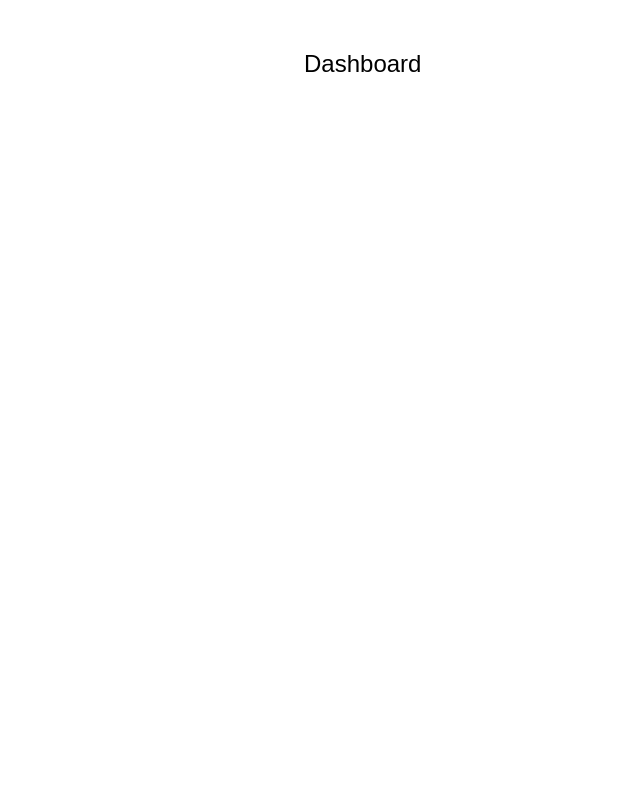
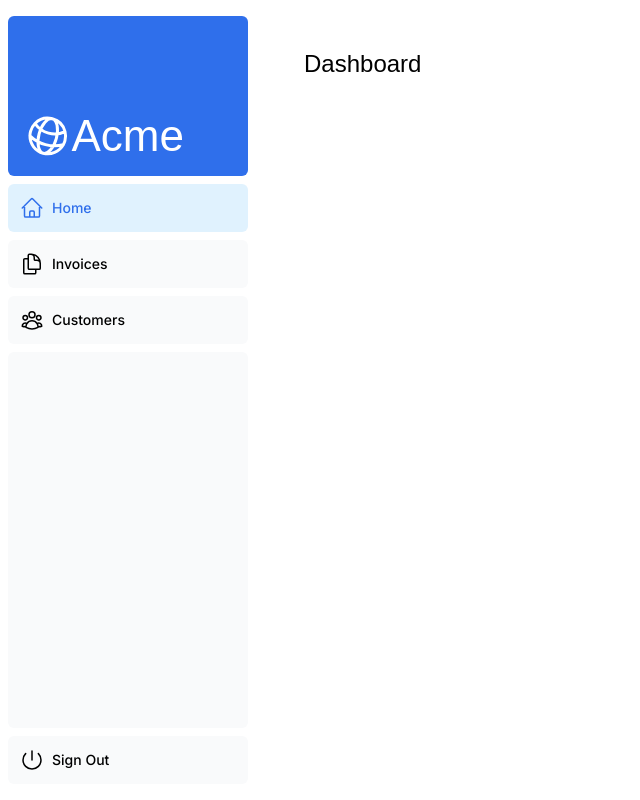
Before and after one commit to purrup/nextjs-learn-dashboard, a Next.js app: page /dashboard in a window 1280 px wide. Shown: the whole page, without its empty margins (0-640 px from the left). Built offline with nearby package versions, Linux system fonts and the light colour scheme; a web font is replaced by a local one.

Commit message:
Revert "remove import data"
This reverts commit 202181f116418191712d79c75a8f9415c79c1b8e.

```diff
--- a/app/dashboard/layout.tsx
+++ b/app/dashboard/layout.tsx
@@ -1,10 +1,10 @@
-// import SideNav from '@/app/ui/dashboard/sidenav';
+import SideNav from '@/app/ui/dashboard/sidenav';
 
 export default function Layout({ children }: { children: React.ReactNode; }) {
     return (
         <div className="flex h-screen flex-col md:flex-row md:overflow-hidden">
             <div className="w-full flex-none md:w-64">
-                {/* <SideNav /> */}
+                <SideNav />
             </div>
             <div className="flex-grow p-6 md:overflow-y-auto md:p-12">{children}</div>
         </div>
--- a/app/ui/invoices/table.tsx
+++ b/app/ui/invoices/table.tsx
@@ -2,7 +2,7 @@ import Image from 'next/image';
 import { UpdateInvoice, DeleteInvoice } from '@/app/ui/invoices/buttons';
 import InvoiceStatus from '@/app/ui/invoices/status';
 import { formatDateToLocal, formatCurrency } from '@/app/lib/utils';
-// import { fetchFilteredInvoices } from '@/app/lib/data';
+import { fetchFilteredInvoices } from '@/app/lib/data';
 
 export default async function InvoicesTable({
   query,
@@ -11,7 +11,7 @@ export default async function InvoicesTable({
   query: string;
   currentPage: number;
 }) {
-  // const invoices = await fetchFilteredInvoices(query, currentPage);
+  const invoices = await fetchFilteredInvoices(query, currentPage);
 
   return (
     <div className="mt-6 flow-root">
```
